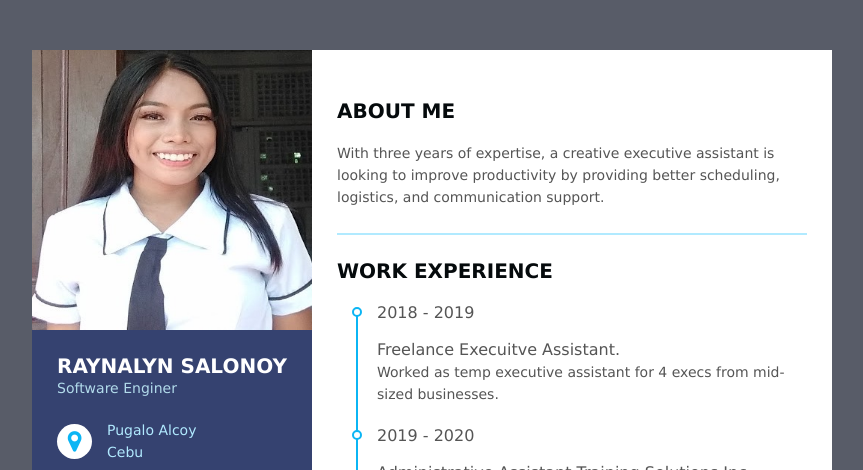
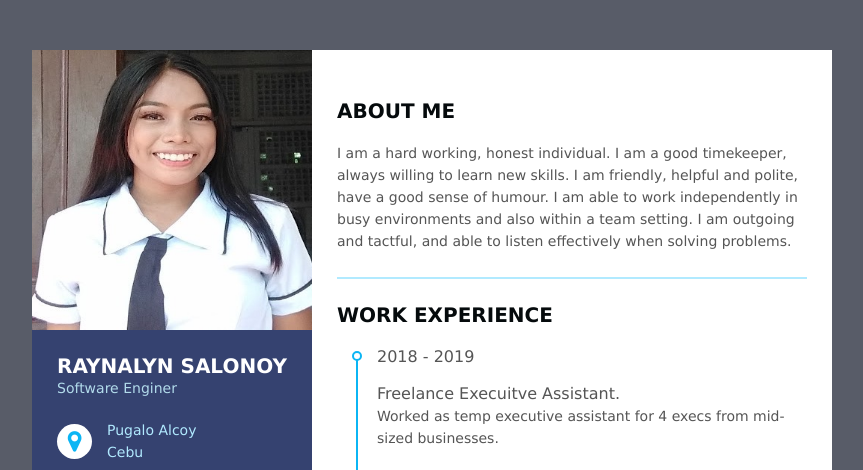
Before and after one commit to Raynalyn/Raynalyn.github.io, a plain HTML site: page index.html in a window 1280 px wide. Shown: the top 470 px of the page, without its empty margins (208-1071 px from the left). Drawn offline with Linux system fonts and the light colour scheme.

Commit message:
updated index.html

```diff
--- a/index.html
+++ b/index.html
@@ -157,7 +157,7 @@
         <div class="title">
            <p class="bold">About Me</p>
          </div>
-        <p>With three years of expertise, a creative executive assistant is looking to improve productivity by providing better scheduling, logistics, and communication support.</p>
+        <p>I am a hard working, honest individual. I am a good timekeeper, always willing to learn new skills. I am friendly, helpful and polite, have a good sense of humour. I am able to work independently in busy environments and also within a team setting. I am outgoing and tactful, and able to listen effectively when solving problems.</p>
     </div>
     <div class="resume_item resume_work">
         <div class="title">
```
